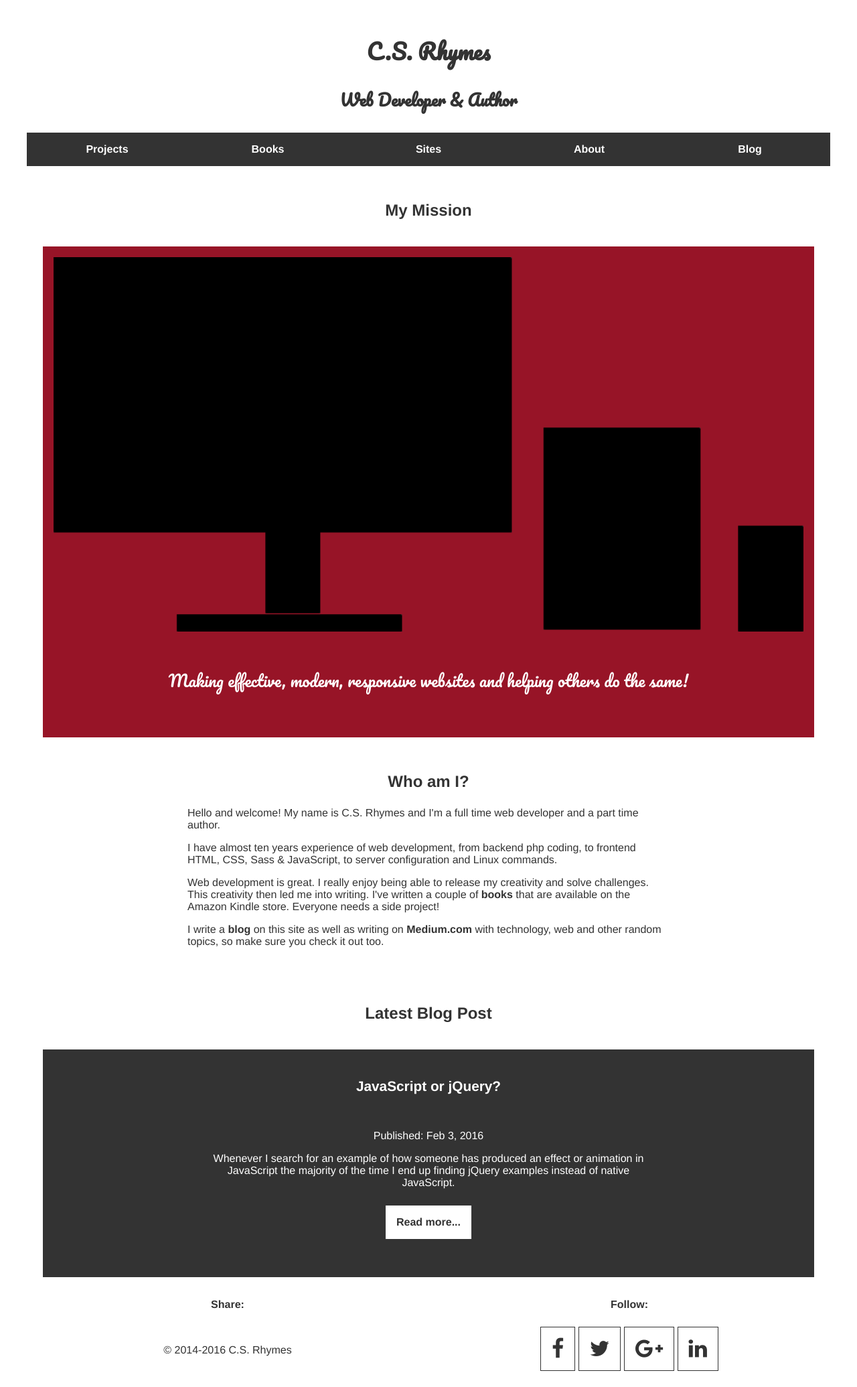
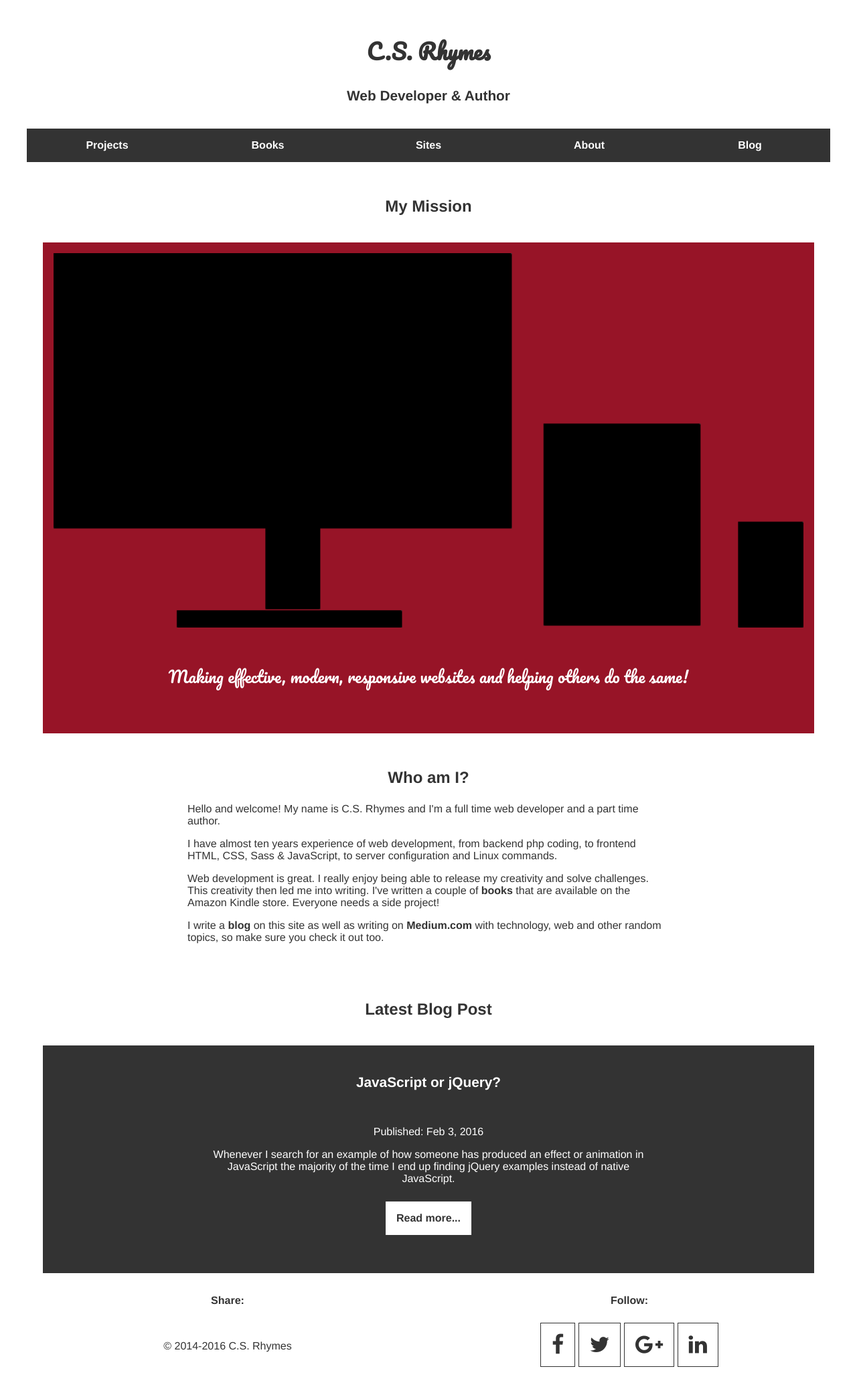
Before and after one commit to chrisrhymes/chrisrhymes.github.io, a Jekyll site: the page built from index.html, in a window 1280 px wide. Shown: the whole page at 67% size. Built offline with Jekyll 4.4.1, drawn with Linux system fonts in a browser that asks for light colours; nearby versions of some CDN libraries.

Commit message:
Updated header sub title

```diff
--- a/_includes/header.html
+++ b/_includes/header.html
@@ -3,7 +3,7 @@
   <div class="width-1">
     <a href="/" title="Home">
       <h1 class="title">C.S. Rhymes</h1>
-      <h3 class="sub-title">Web Developer &amp; Author</h3>
+      <h3>Web Developer &amp; Author</h3>
     </a>
   </div>
 </div>
```
